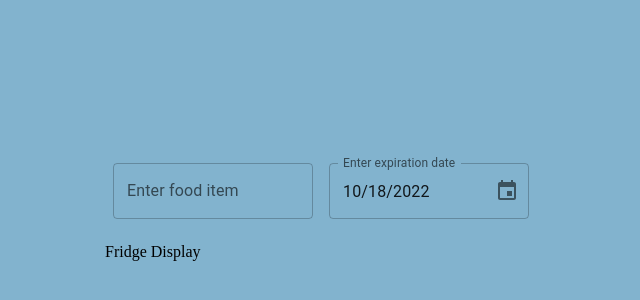
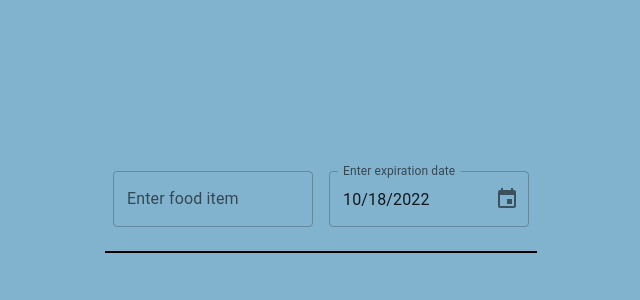
Before and after one commit to JMSHEEVEE/Expired, a React app: page / in a window 1280 px wide. Shown: the part 192-492 px from the top of the page, without its empty margins (319-959 px from the left). Built offline with nearby package versions, Linux system fonts and the light colour scheme.

Commit message:
Fridge display and items

```diff
--- a/client/App.js
+++ b/client/App.js
@@ -1,6 +1,7 @@
 import * as React from "react";
 import GuestPage from "./components/GuestPage";
 import MainPage from "./components/MainPage";
+import FridgeCreator from "./components/FridgePage";
 import FridgePage from "./components/FridgePage";
 
 const App = () => (
--- /dev/null
+++ b/client/components/FridgeCreator.js
@@ -0,0 +1,46 @@
+import * as React from 'react';
+import "../scss/styles.scss";
+import dayjs from 'dayjs';
+import TextField from '@mui/material/TextField';
+import Box from '@mui/material/Box';
+import { LocalizationProvider } from '@mui/x-date-pickers/LocalizationProvider';
+import { AdapterDayjs } from '@mui/x-date-pickers/AdapterDayjs';
+import { DesktopDatePicker } from '@mui/x-date-pickers/DesktopDatePicker';
+
+
+const FridgeCreator = () => {
+
+  const [value, setValue] = React.useState(dayjs());
+
+  const handleChange = (newValue) => {
+    setValue(newValue);
+  };
+
+  return (
+    <div>
+    <Box
+      component="form"
+      sx={{
+        '& .MuiTextField-root': { m: 1, width: '25ch' },
+      }}
+      noValidate
+      autoComplete="off"
+    >
+      <TextField id="food-entry-text" label="Enter food item" variant="outlined" />
+
+    <LocalizationProvider dateAdapter={AdapterDayjs}>
+        <DesktopDatePicker
+          id="exp-date-picker"
+          label="Enter expiration date"
+          inputFormat="MM/DD/YYYY"
+          value={value}
+          onChange={handleChange}
+          renderInput={(params) => <TextField {...params} />}
+        />
+    </LocalizationProvider>
+    </Box>
+    </div>
+  );
+}
+
+export default FridgeCreator;
--- a/client/components/FridgeDisplay.js
+++ b/client/components/FridgeDisplay.js
@@ -1,9 +1,21 @@
 import * as React from "react";
+import Box from '@mui/material/Box';
+import FridgeItem from './FridgeItem';
 import "../scss/styles.scss";
 
 const FridgeDisplay = () => (
     <div>
-      Fridge Display
+        <Box
+      sx={{
+        border: 1,
+        display: 'flex',
+        flexWrap: 'wrap',
+        '& > :not(style)': {
+          m: 1
+        },
+      }}
+    >
+    </Box>
     </div>
 );
 
--- /dev/null
+++ b/client/components/FridgeItem.js
@@ -0,0 +1,12 @@
+import * as React from 'react';
+import { Fragment } from 'react';
+import Box from '@mui/material/Box';
+import Paper from '@mui/material/Paper';
+
+export default function FridgeItem() {
+  return (
+    <Fragment>
+      <Paper elevation={3} />
+    </Fragment>
+  );
+}
--- a/client/components/FridgePage.js
+++ b/client/components/FridgePage.js
@@ -1,48 +1,13 @@
-import * as React from 'react';
+import * as React from "react";
 import "../scss/styles.scss";
-import dayjs from 'dayjs';
-import FridgeDisplay from './FridgeDisplay';
-import TextField from '@mui/material/TextField';
-import Box from '@mui/material/Box';
-import { LocalizationProvider } from '@mui/x-date-pickers/LocalizationProvider';
-import { AdapterDayjs } from '@mui/x-date-pickers/AdapterDayjs';
-import { DesktopDatePicker } from '@mui/x-date-pickers/DesktopDatePicker';
+import FridgeCreator from "./FridgeCreator";
+import FridgeDisplay from "./FridgeDisplay";
 
-
-const FridgePage = () => {
-
-  const [value, setValue] = React.useState(dayjs());
-
-  const handleChange = (newValue) => {
-    setValue(newValue);
-  };
-
-  return (
-    <div>
-    <Box
-      component="form"
-      sx={{
-        '& .MuiTextField-root': { m: 1, width: '25ch' },
-      }}
-      noValidate
-      autoComplete="off"
-    >
-      <TextField id="food-entry-text" label="Enter food item" variant="outlined" />
-
-    <LocalizationProvider dateAdapter={AdapterDayjs}>
-        <DesktopDatePicker
-          id="exp-date-picker"
-          label="Enter expiration date"
-          inputFormat="MM/DD/YYYY"
-          value={value}
-          onChange={handleChange}
-          renderInput={(params) => <TextField {...params} />}
-        />
-    </LocalizationProvider>
-    </Box>
-    < FridgeDisplay />
-    </div>
-  );
-}
+const FridgePage = () => (
+  <div>
+    <FridgeCreator />
+    <FridgeDisplay />
+  </div>
+);
 
 export default FridgePage;
```
